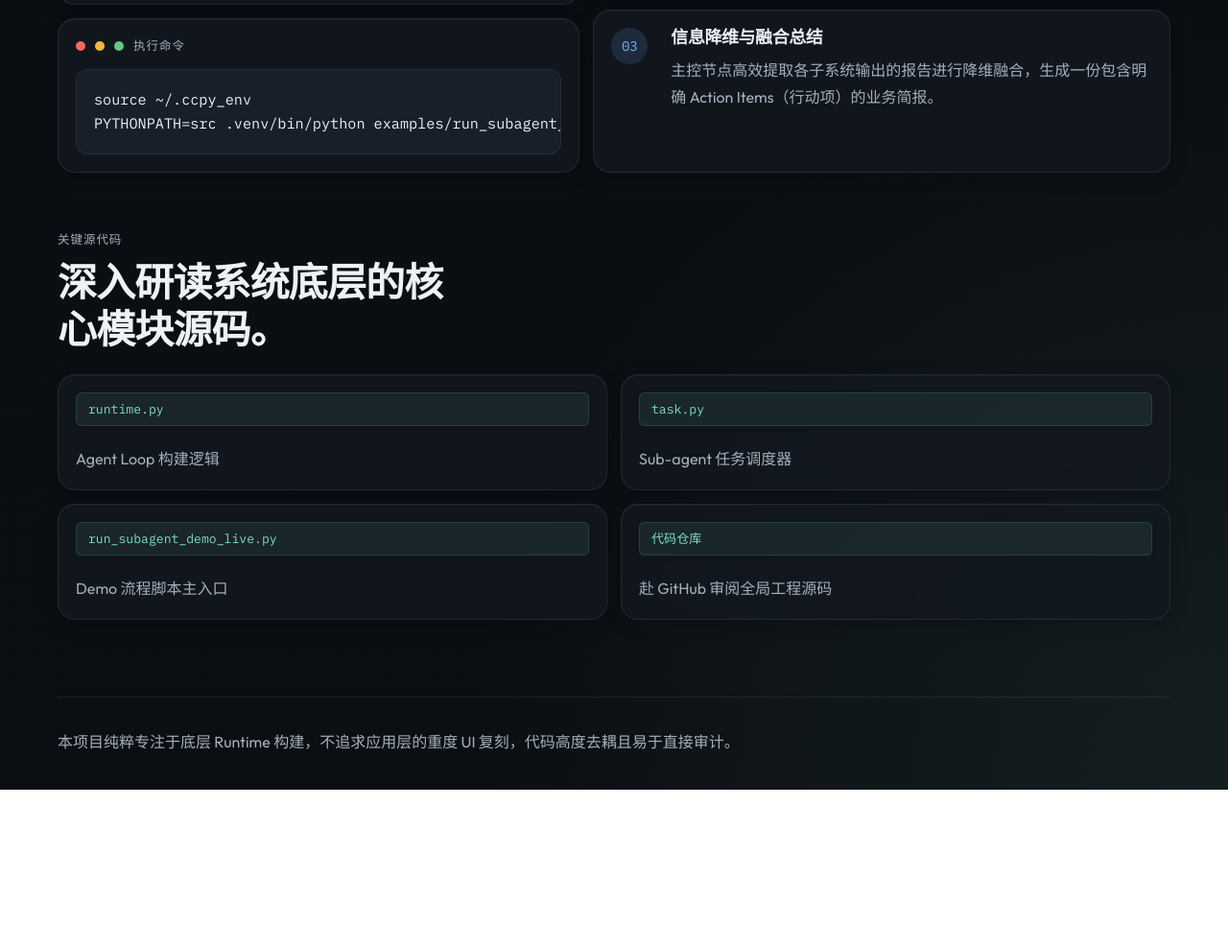
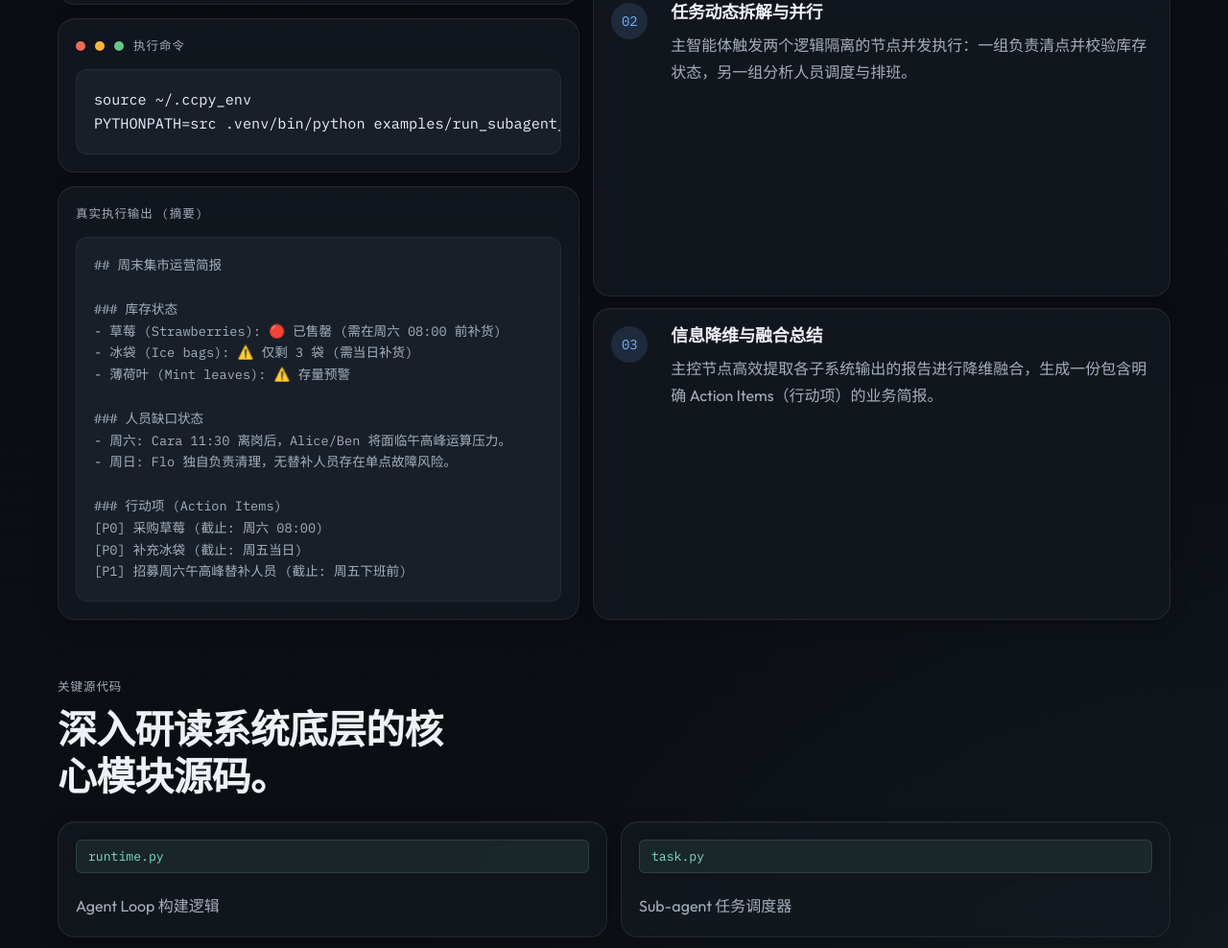
Before and after one commit to sansanyuchen/claude-code-python, a plain HTML site: page docs/index.html in a window 1280 px wide. Shown: the part 2300-3288 px from the top of the page at 96% size. Before the commit the page ends 3123 px from the top, so only its background shows below. Drawn offline with Linux system fonts and the light colour scheme.

Commit message:
Add execution output panel to showcase demo

```diff
--- a/docs/index.html
+++ b/docs/index.html
@@ -146,6 +146,13 @@
                         <pre><code>source ~/.ccpy_env
 PYTHONPATH=src .venv/bin/python examples/run_subagent_demo_live.py</code></pre>
                     </div>
+
+                    <div class="command-card">
+                        <div class="command-card-head">
+                            <span class="command-label" data-i18n="demo_output_label">Execution Output</span>
+                        </div>
+                        <pre><code style="white-space: pre-wrap; font-size: 0.85rem; color: #a4afbd;" data-i18n="demo_output_text"></code></pre>
+                    </div>
                 </div>
 
                 <div class="demo-notes">
--- a/docs/main.js
+++ b/docs/main.js
@@ -44,6 +44,8 @@ const translations = {
         demo_note2_desc: "The root agent triggers two isolated sub-agents concurrently: one audits inventory records, while the other reviews scheduling data.",
         demo_note3_title: "Final Synthesis",
         demo_note3_desc: "Once the sub-agents return their focused findings, the root agent synthesizes the context into a cohesive, actionable operational brief.",
+        demo_output_label: "Execution Output (Abridged)",
+        demo_output_text: "## Weekend Market Operations Brief\n\n### Inventory Status\n- Strawberries: 🔴 SOLD OUT (Restock before Sat 08:00)\n- Ice bags: ⚠️ 3 remaining (Same-day restock)\n- Mint leaves: ⚠️ LOW\n\n### Staffing Status\n- Saturday: Alice/Ben overwhelmed after 11:30 when Cara leaves.\n- Sunday: Single point of failure if Flo can't attend.\n\n### Immediate Actions\n[P0] Procure strawberries (Sat 08:00)\n[P0] Restock ice bags (Friday)\n[P1] Recruit Saturday lunch coverage (Friday EOD)",
 
         links_tag: "Key files",
         links_title: "Open the code paths that matter most.",
@@ -100,6 +102,8 @@ const translations = {
         demo_note2_desc: "主智能体触发两个逻辑隔离的节点并发执行：一组负责清点并校验库存状态，另一组分析人员调度与排班。",
         demo_note3_title: "信息降维与融合总结",
         demo_note3_desc: "主控节点高效提取各子系统输出的报告进行降维融合，生成一份包含明确 Action Items（行动项）的业务简报。",
+        demo_output_label: "真实执行输出 (摘要)",
+        demo_output_text: "## 周末集市运营简报\n\n### 库存状态\n- 草莓 (Strawberries): 🔴 已售罄 (需在周六 08:00 前补货)\n- 冰袋 (Ice bags): ⚠️ 仅剩 3 袋 (需当日补货)\n- 薄荷叶 (Mint leaves): ⚠️ 存量预警\n\n### 人员缺口状态\n- 周六: Cara 11:30 离岗后，Alice/Ben 将面临午高峰运算压力。\n- 周日: Flo 独自负责清理，无替补人员存在单点故障风险。\n\n### 行动项 (Action Items)\n[P0] 采购草莓 (截止: 周六 08:00)\n[P0] 补充冰袋 (截止: 周五当日)\n[P1] 招募周六午高峰替补人员 (截止: 周五下班前)",
 
         links_tag: "关键源代码",
         links_title: "深入研读系统底层的核心模块源码。",
```
